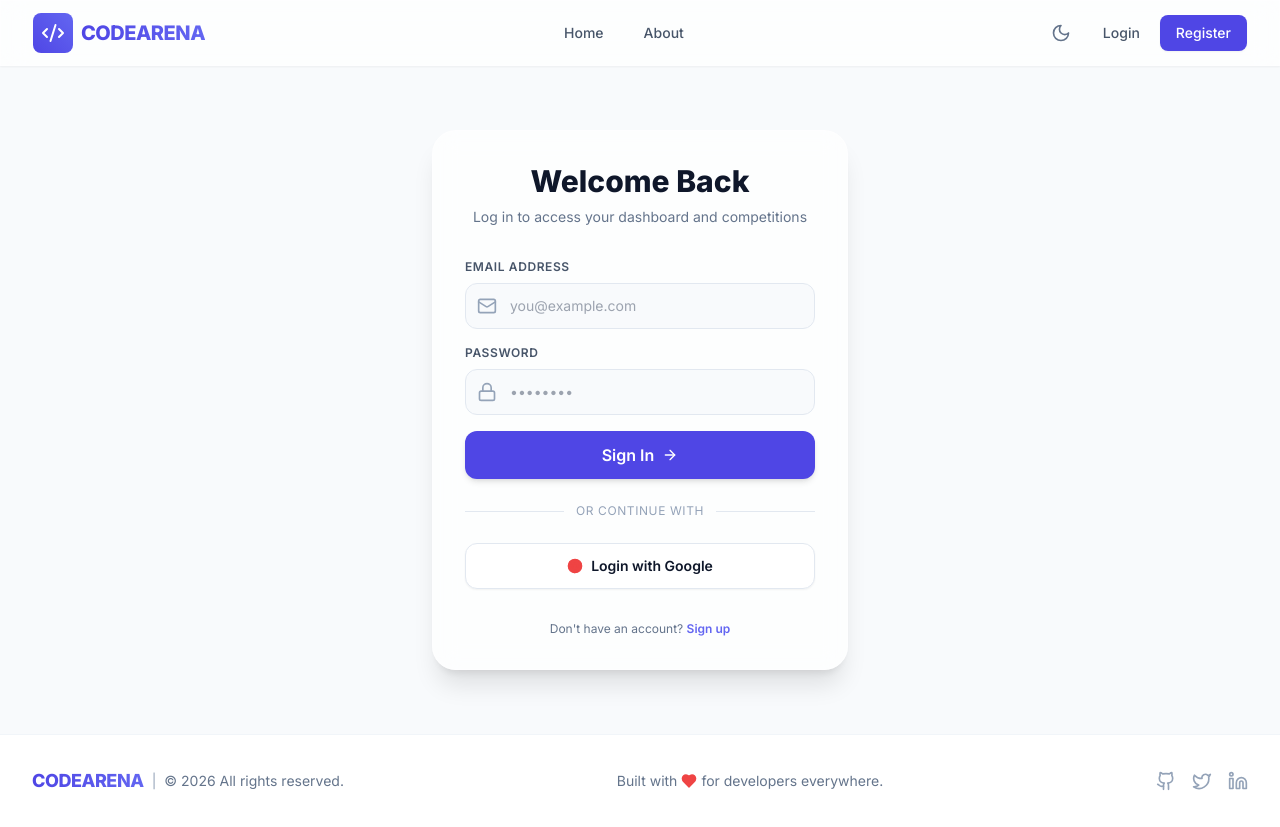
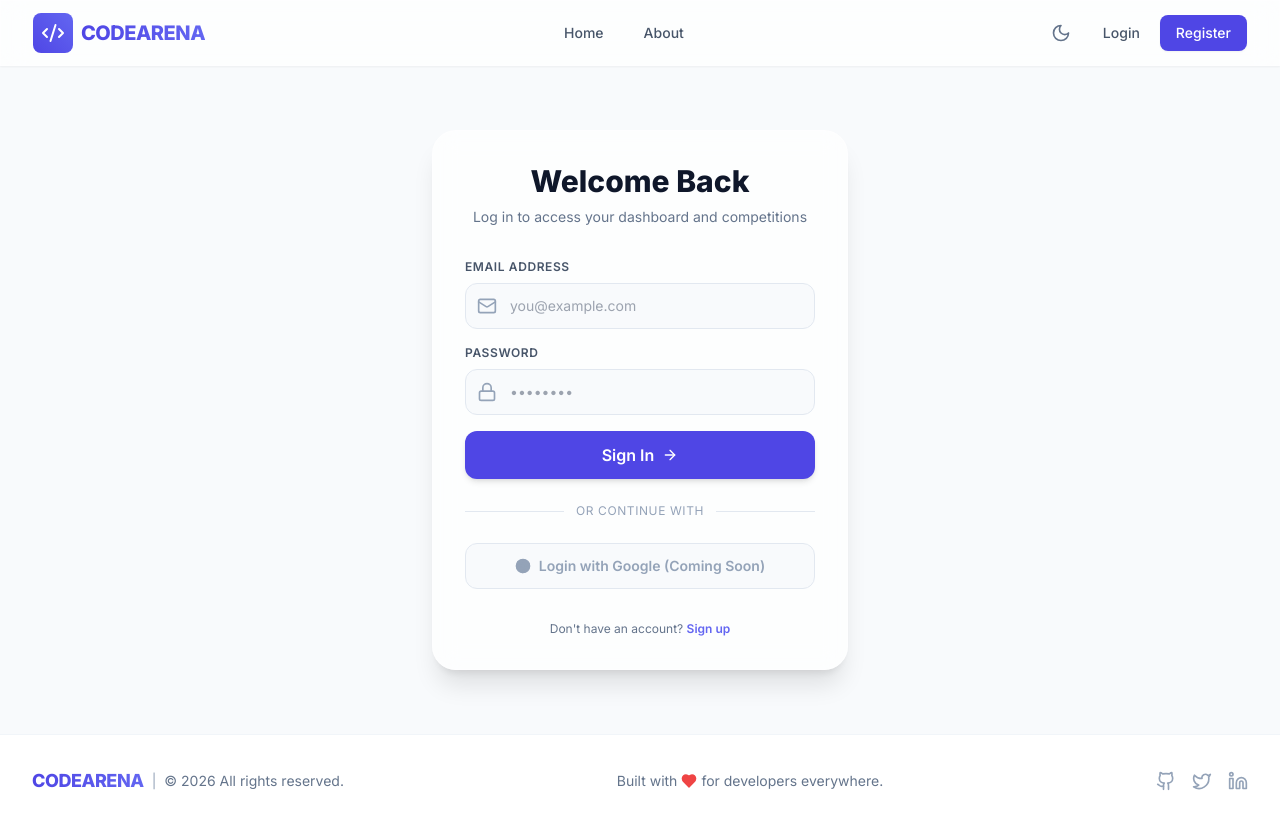
Before and after one commit to bhadrechadharmesh/CodeArena-frontend, a React (Vite) app: page /login in a window 1280 px wide. Built offline with nearby package versions, Linux system fonts and the light colour scheme; no server answers.

Commit message:
feat: disable Google Login button and update UI to indicate coming soon status

```diff
--- a/src/pages/Login.jsx
+++ b/src/pages/Login.jsx
@@ -110,12 +110,12 @@ export default function Login() {
 
         {/* Google OAuth Button */}
         <button
-          onClick={handleGoogleLogin}
+          disabled
           type="button"
-          className="w-full bg-white hover:bg-slate-50 dark:bg-slate-800 dark:hover:bg-slate-700 border border-slate-200 dark:border-slate-700 rounded-xl py-3 text-sm font-semibold flex items-center justify-center gap-2 dark:text-white shadow-sm transition-colors"
+          className="w-full bg-slate-50 dark:bg-slate-900 border border-slate-200 dark:border-slate-800 rounded-xl py-3 text-sm font-semibold flex items-center justify-center gap-2 text-slate-400 dark:text-slate-500 cursor-not-allowed shadow-none"
         >
-          <Chrome className="h-4 w-4 text-red-500 fill-current" />
-          <span>Login with Google</span>
+          <Chrome className="h-4 w-4 text-slate-400 dark:text-slate-500 fill-current" />
+          <span>Login with Google (Coming Soon)</span>
         </button>
 
         <p className="text-center text-xs text-slate-500 dark:text-slate-400 mt-8">
```
